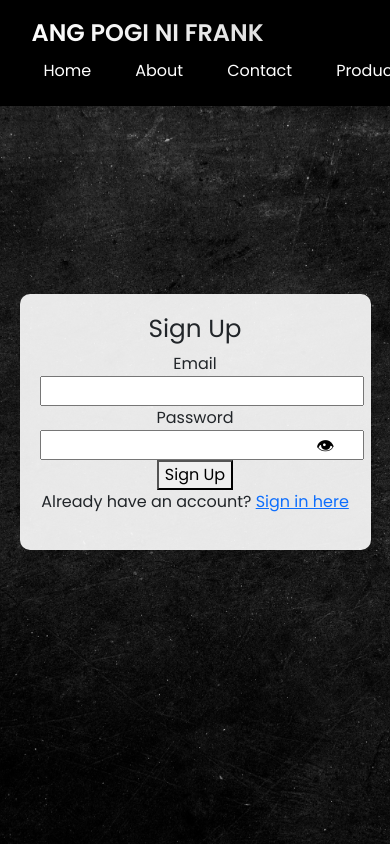
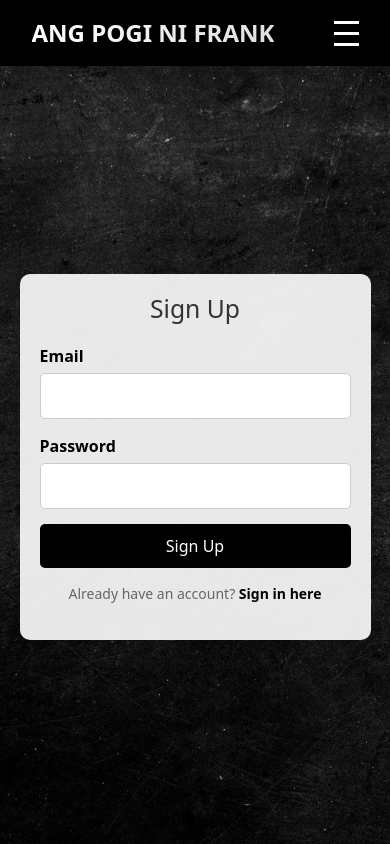
Before and after one commit to FelNarciso/WEBWEBW, a Vue app: page /WEBWEBW/signup in a window 390 px wide. Built offline with nearby package versions, Linux system fonts and the light colour scheme; no server answers.

Commit message:
Fixed navbar issues and dropdown functionality

```diff
--- a/src/App.vue
+++ b/src/App.vue
@@ -1,11 +1,37 @@
 <template>
 	<div>
+		<!-- Navbar -->
 		<nav :class="['navbar', { 'transparent-navbar': isHome, 'black-navbar': !isHome }]">
 			<div class="container">
+				<!-- Logo -->
 				<a class="logo">ANG POGI NI FRANK</a>
-				<ul class="nav-links">
+
+				<!-- Hamburger Menu Icon (for mobile) -->
+				<div class="hamburger" @click="toggleMenu">
+					<span></span>
+					<span></span>
+					<span></span>
+				</div>
+
+				<!-- Navigation Links -->
+				<ul class="nav-links" :class="{ active: isMenuOpen }">
 					<li>
 						<router-link to="/">Home</router-link>
+					</li>
+					<!-- Account Dropdown -->
+					<li class="dropdown" @click.stop="toggleDropdown">
+						<a class="dropdown-toggle">Account ▼</a>
+						<ul class="dropdown-menu" :class="{ show: isDropdownOpen }">
+							<li v-if="!isUserLoggedIn">
+								<router-link to="/signin" @click="closeDropdown">Sign In</router-link>
+							</li>
+							<li v-if="!isUserLoggedIn">
+								<router-link to="/signup" @click="closeDropdown">Sign Up</router-link>
+							</li>
+							<li v-if="isUserLoggedIn">
+								<a @click="logout">Logout</a>
+							</li>
+						</ul>
 					</li>
 					<li>
 						<router-link to="/about">About</router-link>
@@ -19,27 +45,12 @@
 					<li>
 						<router-link to="/cart">Cart</router-link>
 					</li>
-
-					<!-- Account Dropdown -->
-					<li class="dropdown" @mouseover="openDropdown" @mouseleave="closeDropdown">
-						<a class="dropdown-toggle">Account ▼</a>
-						<ul class="dropdown-menu" :class="{ show: isDropdownOpen }">
-							<li v-if="!isUserLoggedIn">
-								<router-link to="/signin">Sign In</router-link>
-							</li>
-							<li v-if="!isUserLoggedIn">
-								<router-link to="/signup">Sign Up</router-link>
-							</li>
-							<li v-if="isUserLoggedIn">
-								<a @click="logout">Logout</a>
-							</li>
-						</ul>
-					</li>
 				</ul>
 			</div>
 		</nav>
 
-		<router-view />
+		<!-- Router View -->
+		<router-view style="padding-top: 70px;" />
 	</div>
 </template>
 
@@ -53,6 +64,7 @@
 	setup() {
 	const isDropdownOpen = ref(false);
 	const isUserLoggedIn = ref(false);
+	const isMenuOpen = ref(false); // For hamburger menu
 	const route = useRoute();
 	const router = useRouter();
 	const isHome = ref(route.path === "/");
@@ -62,11 +74,14 @@
 	auth.onAuthStateChanged((user) => {
 	isUserLoggedIn.value = !!user;
 	if (user) {
-	cartStore.loadCart(); // Load cart when user logs in
+	cartStore.loadCart();
 	} else {
-	cartStore.clearCart(); // Clear cart when user logs out
+	cartStore.clearCart();
 	}
 	});
+
+	// Close dropdown when clicking outside
+	document.addEventListener("click", closeDropdownOutside);
 	});
 
 	// Watch for route changes to update navbar style
@@ -74,40 +89,52 @@
 	isHome.value = newRoute.path === "/";
 	});
 
-	const openDropdown = () => {
-	isDropdownOpen.value = true;
+	const toggleDropdown = () => {
+	isDropdownOpen.value = !isDropdownOpen.value; // Toggle dropdown
 	};
 
 	const closeDropdown = () => {
-	isDropdownOpen.value = false;
+	isDropdownOpen.value = false; // Close dropdown
 	};
 
-	// Logout function
+	const closeDropdownOutside = (event) => {
+	const dropdown = document.querySelector(".dropdown");
+	if (dropdown && !dropdown.contains(event.target)) {
+	isDropdownOpen.value = false;
+	}
+	};
+
+	const toggleMenu = () => {
+	isMenuOpen.value = !isMenuOpen.value; // Toggle menu visibility
+	};
+
 	const logout = async () => {
 	try {
 	await auth.signOut();
 	alert("Logged out successfully!");
-	router.push("/signin"); // Redirect to sign-in page
-	window.location.reload(); // Refresh the page
+	router.push("/signin");
+	window.location.reload();
 	} catch (error) {
 	alert(error.message);
 	}
 	};
 
-	return { isDropdownOpen, isUserLoggedIn, isHome, openDropdown, closeDropdown, logout };
+	return {
+	isDropdownOpen,
+	isUserLoggedIn,
+	isHome,
+	isMenuOpen,
+	toggleDropdown,
+	closeDropdown,
+	toggleMenu,
+	logout,
+	};
 	},
 	};
 </script>
 
 <style>
-	/* Global Styles */
-	body {
-	font-family: "Poppins", sans-serif;
-	background: #f8f8f8;
-	margin: 0;
-	}
-
-	/* Navbar */
+	/* Navbar Styles */
 	.navbar {
 	position: fixed;
 	top: 0;
@@ -223,4 +250,54 @@
 	background: #e6b800;
 	color: white;
 	}
+
+	/* Hamburger Menu Styles */
+	.hamburger {
+	display: none;
+	flex-direction: column;
+	cursor: pointer;
+	}
+
+	.hamburger span {
+	width: 25px;
+	height: 3px;
+	background: white;
+	margin: 4px 0;
+	transition: 0.3s;
+	}
+
+	/* Mobile Styles */
+	@media (max-width: 768px) {
+	.hamburger {
+	display: flex;
+	}
+
+	.nav-links {
+	position: fixed;
+	top: 70px;
+	right: -100%;
+	width: 100%;
+	height: calc(100vh - 70px);
+	background: #000;
+	flex-direction: column;
+	align-items: center;
+	justify-content: center;
+	transition: 0.3s;
+	}
+
+	.nav-links.active {
+	right: 0;
+	}
+
+	.nav-links li {
+	margin: 20px 0;
+	}
+
+	.dropdown-menu {
+	position: static; /* Adjust dropdown for mobile */
+	margin-top: 10px;
+	width: 100%; /* Full width on mobile */
+	text-align: center; /* Center align text */
+	}
+	}
 </style>
--- a/src/main.js
+++ b/src/main.js
@@ -3,6 +3,8 @@ import 'bootstrap/dist/js/bootstrap.js';
 import { createApp } from 'vue';
 import App from './App.vue';
 import router from './index.js';
+import "@/style.css"; // Import global styles
+
 
 const app = createApp(App);
 app.use(router);
--- a/src/style.css
+++ b/src/style.css
@@ -1,149 +1,46 @@
-/* Global Styles */
+/* Global CSS with improved media queries */
+
+/* Mobile-first approach */
 :root {
-  font-family: Arial, Helvetica, sans-serif;
-  line-height: 1.5;
-  font-weight: 400;
-
-  color: #213547;
-  background-color: #ffffff;
-
-  --primary-color: #ff6600;
-  --secondary-color: #ffcc00;
-  --gradient-taskbar: linear-gradient(135deg, var(--primary-color), var(--secondary-color));
+  --breakpoint-sm: 480px;
+  --breakpoint-md: 768px;
+  --breakpoint-lg: 1024px;
+  --breakpoint-xl: 1200px;
 }
 
-body {
-  margin: 0;
-  padding: 0;
-  min-width: 320px;
-  min-height: 100vh;
-  background-color: #ffffff;
-  padding-top: 70px; /* Prevents content from being hidden under navbar */
+.responsive-container {
+  padding: 5px;
+  background-color: lightgreen;
 }
 
-/* Navigation Bar */
-.navbar {
-  position: fixed;
-  top: 0;
-  left: 0;
-  width: 100%;
-  background: var(--gradient-taskbar);
-  box-shadow: 0px 4px 8px rgba(0, 0, 0, 0.1);
-  z-index: 1000; /* Ensures navbar stays on top */
-  padding: 15px 5%;
-  display: flex;
-  justify-content: space-between;
-  align-items: center;
+/* Small devices (landscape phones, 480px and up) */
+@media (min-width: var(--breakpoint-sm)) {
+  .responsive-container {
+    padding: 10px;
+    background-color: lightcoral;
+  }
 }
 
-.navbar .nav-link {
-  color: white;
-  text-decoration: none;
-  font-weight: 500;
-  padding: 8px 12px;
-  border-radius: 5px;
-  transition: 0.3s;
+/* Medium devices (tablets, 768px and up) */
+@media (min-width: var(--breakpoint-md)) {
+  .responsive-container {
+    padding: 20px;
+    background-color: lightblue;
+  }
 }
 
-.navbar .nav-link:hover {
-  background: rgba(255, 255, 255, 0.2);
+/* Large devices (desktops, 1024px and up) */
+@media (min-width: var(--breakpoint-lg)) {
+  .responsive-container {
+    padding: 30px;
+    background-color: lightpink;
+  }
 }
 
-/* Dropdown Navigation */
-.nav-item.dropdown:hover .dropdown-menu {
-  display: block;
-}
-
-/* Hero Section */
-.hero-section {
-  background: url('https://via.placeholder.com/1200x400') no-repeat center center/cover;
-  padding: 100px 0;
-  text-align: center;
-  color: white;
-  text-shadow: 2px 2px 10px rgba(0, 0, 0, 0.5);
-}
-
-/* Buttons */
-button {
-  border-radius: 8px;
-  border: none;
-  padding: 10px 20px;
-  font-size: 1em;
-  font-weight: 600;
-  background: var(--primary-color);
-  color: white;
-  cursor: pointer;
-  transition: background 0.3s ease-in-out;
-}
-button:hover {
-  background: var(--secondary-color);
-  color: black;
-}
-
-/* Product Grid */
-.container {
-  max-width: 1200px;
-  margin: 0 auto;
-  padding: 20px;
-}
-.card {
-  transition: transform 0.3s ease-in-out;
-  border-radius: 10px;
-  box-shadow: 2px 2px 10px rgba(0, 0, 0, 0.2);
-}
-.card:hover {
-  transform: scale(1.05);
-}
-
-/* Image Gallery */
-.image-gallery img {
-  width: 100%;
-  border-radius: 10px;
-}
-
-/* Lightbox */
-.lightbox {
-  display: none;
-  position: fixed;
-  top: 0;
-  left: 0;
-  width: 100%;
-  height: 100%;
-  background: rgba(0, 0, 0, 0.8);
-  justify-content: center;
-  align-items: center;
-}
-.lightbox img {
-  max-width: 90%;
-  max-height: 90%;
-  border-radius: 10px;
-}
-
-/* Form Styling */
-form input, form textarea {
-  width: 100%;
-  padding: 10px;
-  border-radius: 5px;
-  border: 1px solid #ccc;
-}
-form button {
-  margin-top: 10px;
-}
-
-
-/* Responsive Design */
-@media (max-width: 768px) {
-  .hero-section {
-    padding: 50px 0;
-  }
-  .navbar {
-    flex-direction: column;
-    align-items: center;
-    text-align: center;
-  }
-  .nav-links {
-    display: flex;
-    flex-direction: column;
-    gap: 10px;
+/* Extra large devices (large desktops, 1200px and up) */
+@media (min-width: var(--breakpoint-xl)) {
+  .responsive-container {
+    padding: 40px;
+    background-color: lightyellow;
   }
 }
--- a/src/views/Cart.vue
+++ b/src/views/Cart.vue
@@ -76,7 +76,7 @@
 	border-radius: 12px;
 	padding: 20px;
 	box-shadow: 0 4px 8px rgba(0, 0, 0, 0.1);
-	margin-top: 120px;
+	margin-top: 80px;
 	}
 
 	/* ✨ Title Styling */
--- a/src/views/SignUp.vue
+++ b/src/views/SignUp.vue
@@ -9,19 +9,18 @@
         </div>
         <div class="form-group">
           <label for="password">Password</label>
-          <div class="password-wrapper">
-            <input :type="showPassword ? 'text' : 'password'" id="password" v-model="password" required />
-            <button type="button" class="toggle-password" @click="togglePassword">👁</button>
-          </div>
+          <input type="password" id="password" v-model="password" required />
         </div>
-        <button type="submit" :disabled="loading">{{ loading ? 'Signing Up...' : 'Sign Up' }}</button>
+        <button type="submit">Sign Up</button>
       </form>
+
       <p class="auth-link">
         Already have an account? <router-link to="/signin">Sign in here</router-link>
       </p>
     </div>
   </div>
 </template>
+
 
 <script>
 import { ref } from "vue";
@@ -33,28 +32,19 @@ export default {
   setup() {
     const email = ref("");
     const password = ref("");
-    const showPassword = ref(false);
-    const loading = ref(false);
     const router = useRouter();
 
-    const togglePassword = () => {
-      showPassword.value = !showPassword.value;
-    };
-
     const signUp = async () => {
-      loading.value = true;
       try {
         await createUserWithEmailAndPassword(auth, email.value, password.value);
         alert("Sign up successful!");
         router.push("/signin");
       } catch (error) {
         alert(error.message);
-      } finally {
-        loading.value = false;
       }
     };
 
-    return { email, password, showPassword, togglePassword, signUp, loading };
+    return { email, password, signUp };
   }
 };
 </script>
@@ -65,7 +55,7 @@ export default {
   justify-content: center;
   align-items: center;
   min-height: 100vh;
-  background-image: url('@/views/img/loginUI.png');
+  background-image: url('@/views/img/loginUI.png'); /* Background image */
   background-size: cover;
   background-position: center;
 }
@@ -74,24 +64,74 @@ export default {
   max-width: 400px;
   width: 90%;
   padding: 20px;
-  background: rgba(255, 255, 255, 0.9);
+  background: rgba(255, 255, 255, 0.9); /* Semi-transparent white background */
   border-radius: 10px;
   box-shadow: 0 4px 15px rgba(0, 0, 0, 0.2);
   text-align: center;
 }
 
-.password-wrapper {
-  position: relative;
+.auth-image {
+  width: 100%;
+  max-width: 150px; /* Adjust size as needed */
+  margin-bottom: 20px;
+  border-radius: 10px;
 }
 
-.toggle-password {
-  position: absolute;
-  right: 10px;
-  top: 50%;
-  transform: translateY(-50%);
-  background: none;
+h2 {
+  margin-bottom: 20px;
+  color: #333;
+}
+
+.form-group {
+  margin-bottom: 15px;
+  text-align: left;
+}
+
+label {
+  font-weight: bold;
+  display: block;
+  margin-bottom: 5px;
+  color: #000;
+}
+
+input {
+  width: 100%;
+  padding: 10px;
+  border: 1px solid #ccc;
+  border-radius: 5px;
+  background: #fff; /* White background for inputs */
+}
+
+button {
+  width: 100%;
+  padding: 10px;
+  background: #000;
+  color: #fff;
   border: none;
+  border-radius: 5px;
   cursor: pointer;
-  font-size: 18px;
+  transition: 0.3s;
+}
+
+button:hover {
+  background: #333;
+}
+
+.auth-link {
+  margin-top: 15px;
+  font-size: 14px;
+  color: #666;
+}
+
+.auth-link a {
+  color: #000;
+  font-weight: bold;
+  text-decoration: none;
+  transition: 0.3s;
+}
+
+.auth-link a:hover {
+  text-decoration: underline;
+  color: #333;
 }
 </style>
```
Also changed, not shown: src/views/Product.vue (+26 -1 lines), src/views/Home.vue (line endings or trailing spaces), 1 other file (tests, documents, lock files or other folders).
